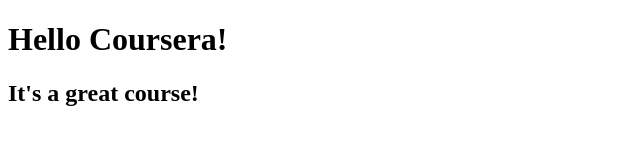
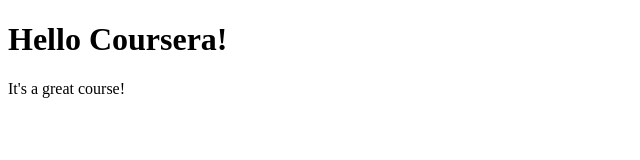
Before and after one commit to amvi-murillo/coursera-test, a plain HTML site: page site/index.html in a window 1280 px wide. Shown: the whole page, without its empty margins (0-640 px from the left). Drawn offline with Linux system fonts and the light colour scheme.

Commit message:
Minor changes to the edited part

```diff
--- a/site/index.html
+++ b/site/index.html
@@ -7,6 +7,6 @@
 </head>
 <body>
 <h1>Hello Coursera!</h1>
-<h2>It's a great course!</h2>
+<p1>It's a great course!</p1>
 </body>
 </html>
```
